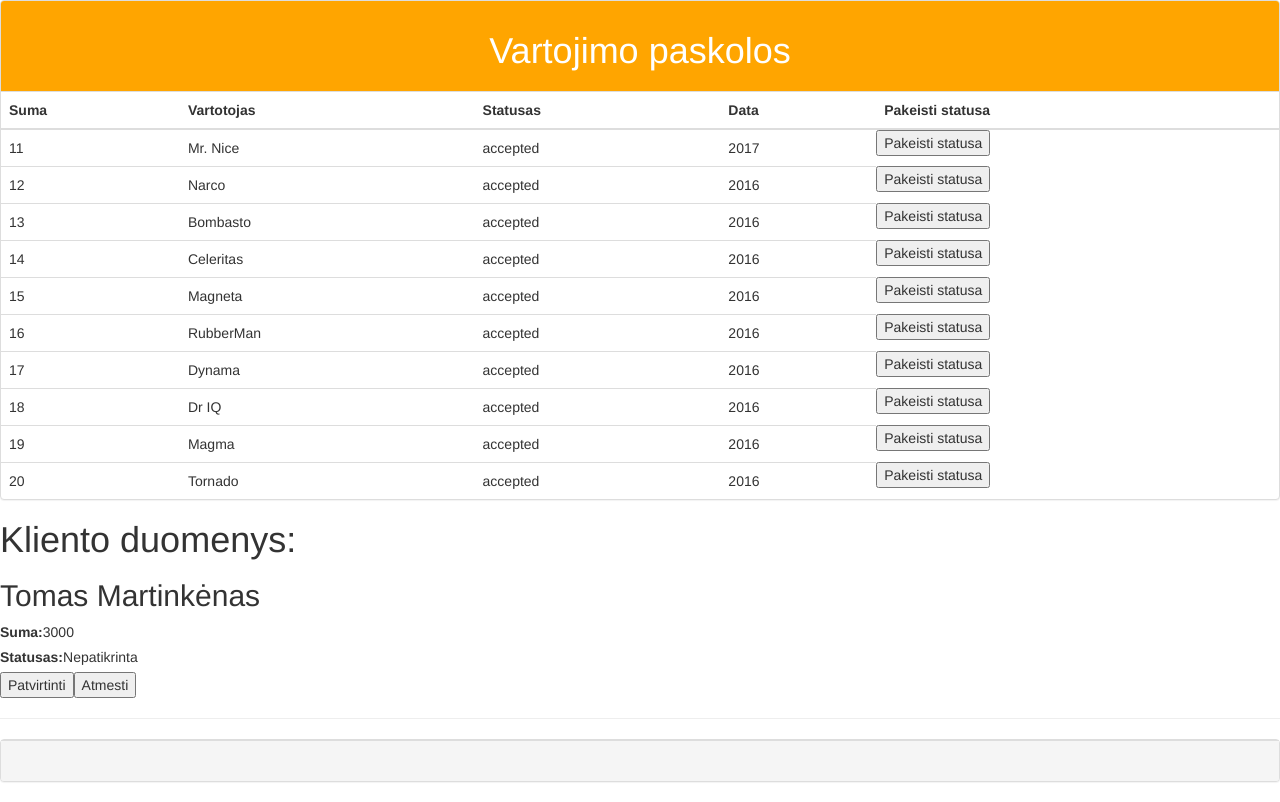
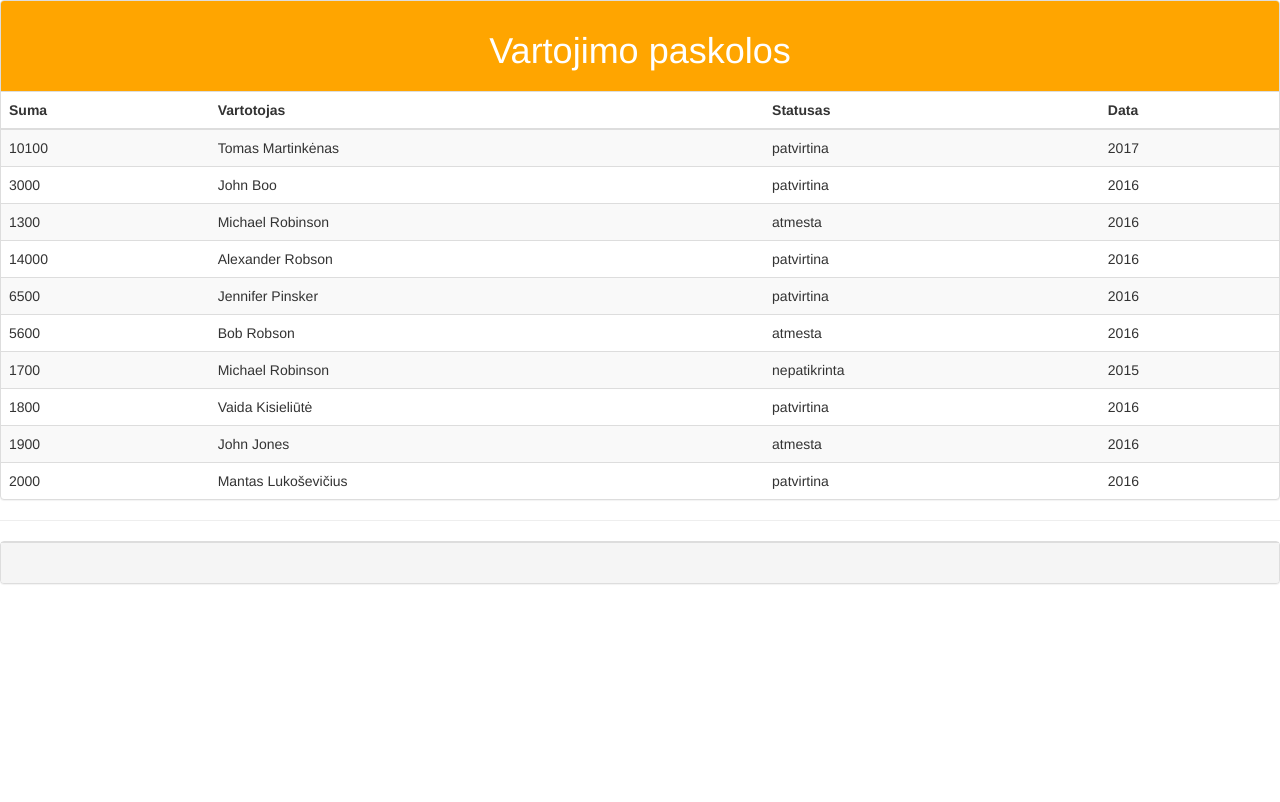
Before and after one commit to lukosevicius/bank-loans-web-app-project, an Angular app: page / in a window 1280 px wide. Built offline with nearby package versions, Linux system fonts and the light colour scheme.

Commit message:
made table rows clickable/ now can change status

```diff
--- a/src/app/app.component.ts
+++ b/src/app/app.component.ts
@@ -1,5 +1,5 @@
-import { Component } from '@angular/core';
-// import {Customer} from './customer';
+import {Component} from '@angular/core';
+import {Customer} from './customer';
 import {CUSTOMERS} from "./mock-data";
 
 @Component({
@@ -9,19 +9,18 @@ import { Component } from '@angular/core';
   <div class="panel-heading"><h1 style="text-align:center">Vartojimo paskolos</h1></div>
 
 
-<table class="table">
+<table class="table table-striped" >
   <thead class="thead-inverse">
   <tr>
     <th>Suma</th>
     <th>Vartotojas</th>
     <th>Statusas</th>
     <th>Data</th>
-    <th>Pakeisti statusa</th>
 
   </tr>
   </thead>
   <tbody>
-  <tr *ngFor="let customer of Customers">
+  <tr *ngFor="let customer of Customers" (click) = "onSelect(customer)">
     <td  >
       {{customer.loan}}
     </td>
@@ -34,9 +33,7 @@ import { Component } from '@angular/core';
     <td  >
       {{customer.date}}
     </td>
-    <button>
-      Pakeisti statusa
-    </button>
+
   </tr>
 
   </tbody>
@@ -44,16 +41,12 @@ import { Component } from '@angular/core';
 </div>
 
 
-
+<div *ngIf="selectedCustomer">
   <h1>Kliento duomenys:</h1>
-<h2>{{klientas.vardas}}</h2>
-<div><label>Suma: </label>{{klientas.suma}}</div>
-<div><label>Statusas: </label>{{klientas.statusas}}</div>
- <!--<div>-->
-    <!--<label>Statusas: </label>-->
-    <!--<input [(ngModel)]="klientas.statusas" placeholder="accepted">-->
-<!--</div>-->
-
+  <h2>{{selectedCustomer.name}}</h2>
+  <div><label>Suma: </label> €{{selectedCustomer.loan}}</div>
+  <div><label>Grynosios mėnesio pajamos: </label> €{{selectedCustomer.income}}</div>
+  <div><label>Statusas: </label>{{selectedCustomer.status}}</div>
 
   <button (click)="acceptLoan()">
     Patvirtinti
@@ -61,6 +54,9 @@ import { Component } from '@angular/core';
   <button (click)="declineLoan()">
     Atmesti
   </button>
+</div>
+
+
 
 <hr>
 <div class="panel panel-default">
@@ -72,27 +68,20 @@ import { Component } from '@angular/core';
 })
 export class AppComponent {
   Customers = CUSTOMERS;
-  klientas : Klientas = {
-    suma: 3000,
-    vardas: "Tomas Martinkėnas",
-    statusas: "Nepatikrinta"
-  }
+
+  selectedCustomer: Customer;
 
 
   acceptLoan() {
-    this.klientas.statusas = "Patvirtina"
+    this.selectedCustomer.status = "Patvirtina"
   }
 
   declineLoan() {
-    this.klientas.statusas = "Atmesta"
+    this.selectedCustomer.status = "Atmesta"
   }
 
+  onSelect(customer: Customer): void {
+    this.selectedCustomer = customer;
+  }
 
 }
-
-
-export class Klientas {
-  suma : number;
-  vardas : String;
-  statusas: String;
-}
--- a/src/app/customer.ts
+++ b/src/app/customer.ts
@@ -1,5 +1,6 @@
 export class Customer {
   loan: number;
+  income: number;
   name: string;
   status: string;
   date: number;
--- a/src/app/mock-data.ts
+++ b/src/app/mock-data.ts
@@ -1,14 +1,14 @@
 import {Customer} from "./customer";
 
 export const CUSTOMERS: Customer[] = [
-  {loan: 11, name: 'Mr. Nice', status: 'accepted', date: 2017},
-  {loan: 12, name: 'Narco', status: 'accepted', date: 2016},
-  {loan: 13, name: 'Bombasto', status: 'accepted', date: 2016},
-  {loan: 14, name: 'Celeritas', status: 'accepted', date: 2016},
-  {loan: 15, name: 'Magneta', status: 'accepted', date: 2016},
-  {loan: 16, name: 'RubberMan', status: 'accepted', date: 2016},
-  {loan: 17, name: 'Dynama', status: 'accepted', date: 2016},
-  {loan: 18, name: 'Dr IQ', status: 'accepted', date: 2016},
-  {loan: 19, name: 'Magma', status: 'accepted', date: 2016},
-  {loan: 20, name: 'Tornado', status: 'accepted', date: 2016}
+  {loan: 10100, income: 1200, name: 'Tomas Martinkėnas', status: 'patvirtina', date: 2017},
+  {loan: 3000, income: 1200, name: 'John Boo', status: 'patvirtina', date: 2016},
+  {loan: 1300, income: 1200, name: 'Michael Robinson', status: 'atmesta', date: 2016},
+  {loan: 14000, income: 1000, name: 'Alexander Robson', status: 'patvirtina', date: 2016},
+  {loan: 6500, income: 1100, name: 'Jennifer Pinsker', status: 'patvirtina', date: 2016},
+  {loan: 5600, income: 3000, name: 'Bob Robson', status: 'atmesta', date: 2016},
+  {loan: 1700, income: 1200, name: 'Michael Robinson', status: 'nepatikrinta', date: 2015},
+  {loan: 1800, income: 2200, name: 'Vaida Kisieliūtė', status: 'patvirtina', date: 2016},
+  {loan: 1900, income: 1200, name: 'John Jones', status: 'atmesta', date: 2016},
+  {loan: 2000, income: 5000, name: 'Mantas Lukoševičius', status: 'patvirtina', date: 2016}
 ];
```
Lines whose indentation alone changed are shown as unchanged.
